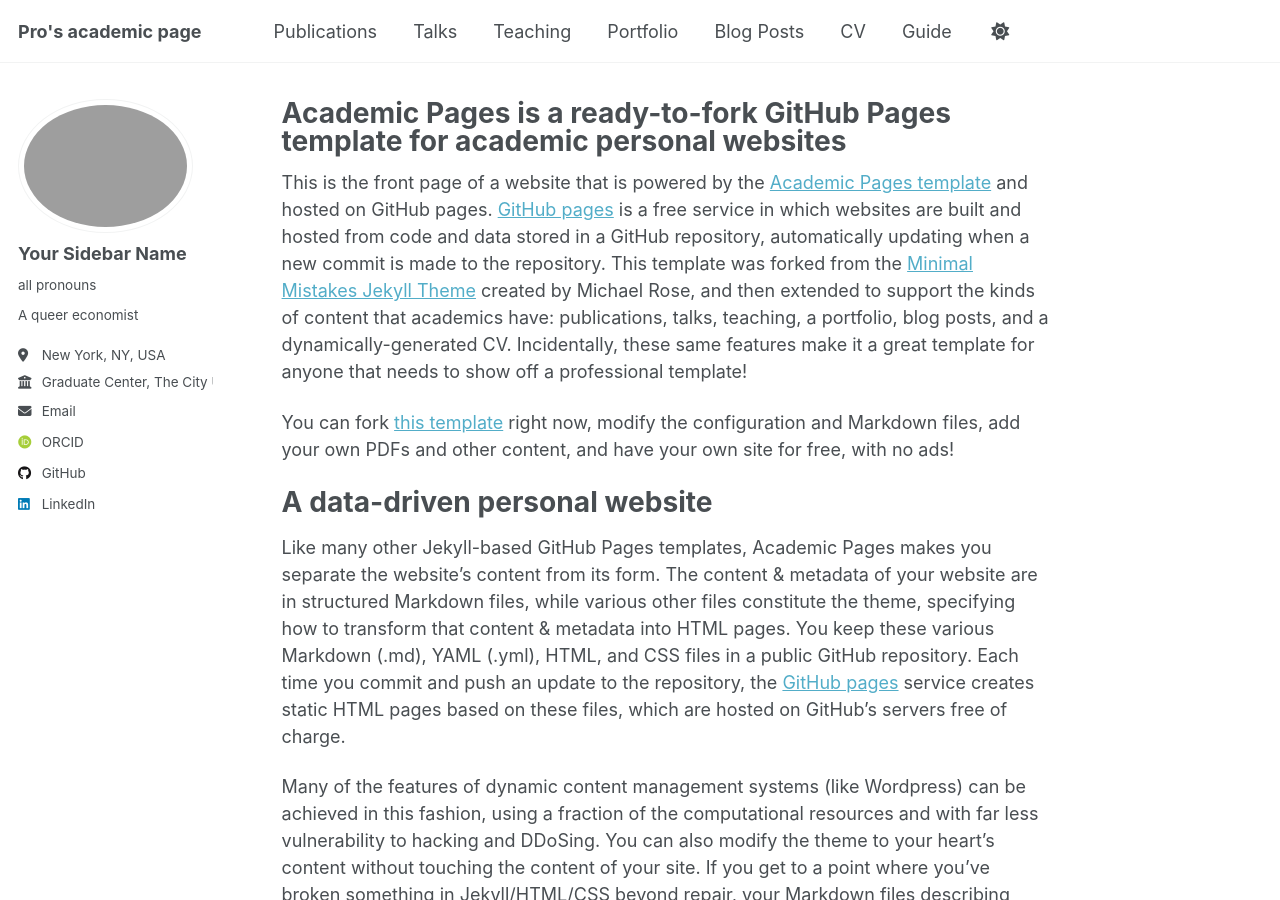
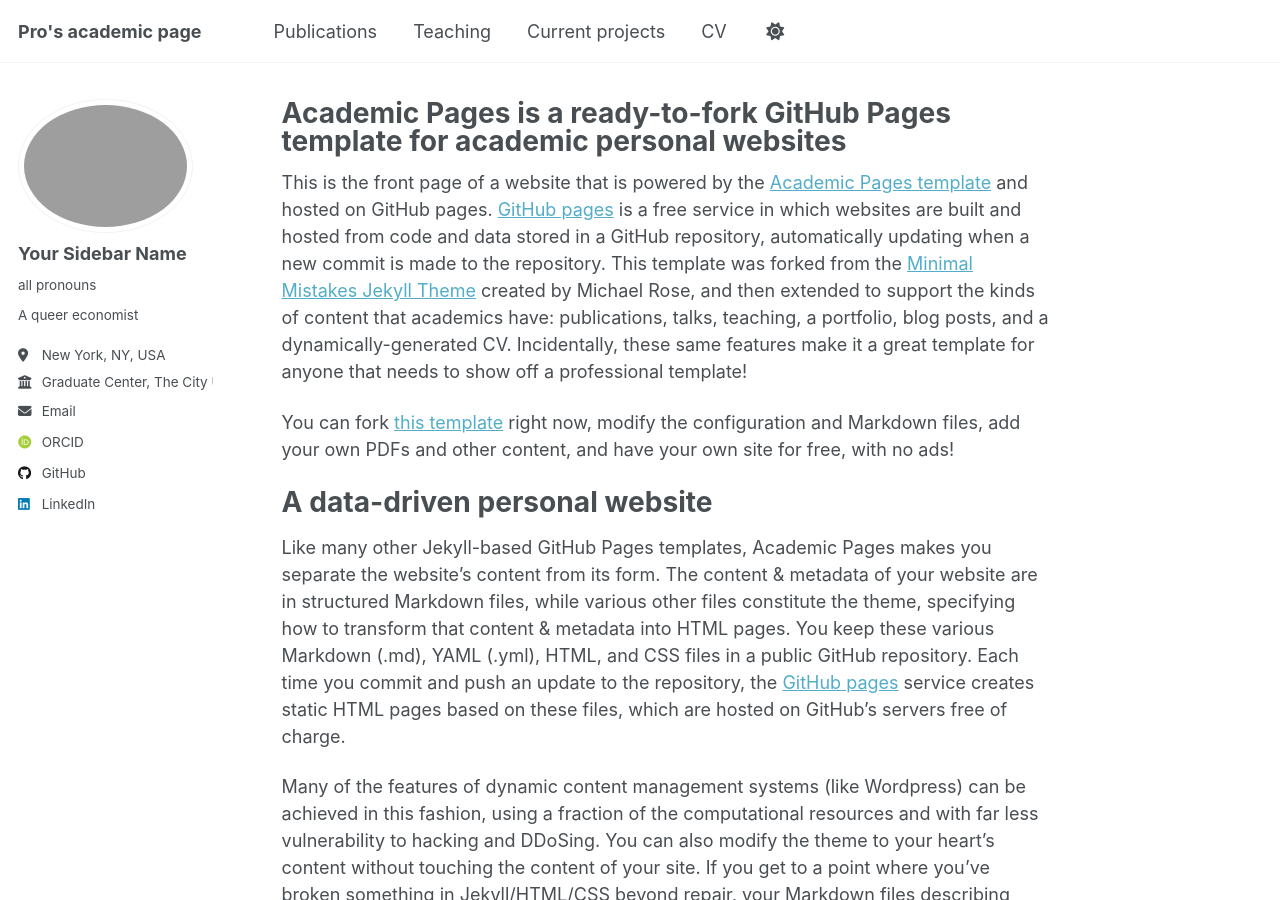
Before and after one commit to pro-dutta/pro-dutta.github.io, a Jekyll site: the page built from _pages/about.md, in a window 1280 px wide and 900 px high. Built offline with Jekyll 4.4.1, drawn with Linux system fonts in a browser that asks for light colours; some web fonts are replaced; a script that is not in the unit is left out.

Commit message:
Update navigation.yml
updating for currently required pages

```diff
--- a/_data/navigation.yml
+++ b/_data/navigation.yml
@@ -11,23 +11,23 @@ main:
   - title: "Publications"
     url: /publications/
 
-  - title: "Talks"
-    url: /talks/
+  #- title: "Talks"
+   # url: /talks/
 
   - title: "Teaching"
     url: /teaching/
 
-  - title: "Portfolio"
+  - title: "Current projects"
     url: /portfolio/
 
-  - title: "Blog Posts"
-    url: /year-archive/
+  #- title: "Blog Posts"
+   # url: /year-archive/
 
   - title: "CV"
-    url: /cv/
+    url: /files/Dutta_Pranabes_CV.pdf
 
   # - title: "CV"
   #   url: /cv-json/
 
-  - title: "Guide"
-    url: /markdown/
+  #- title: "Guide"
+   # url: /markdown/
```
